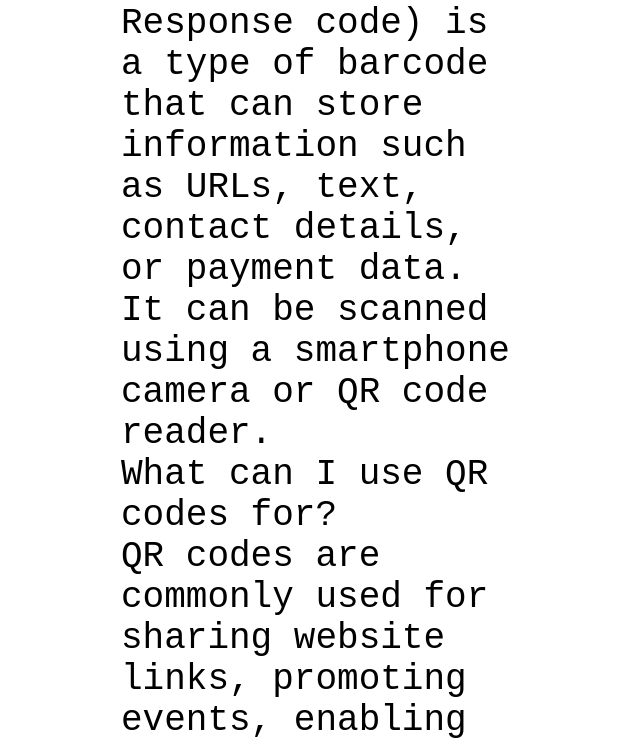
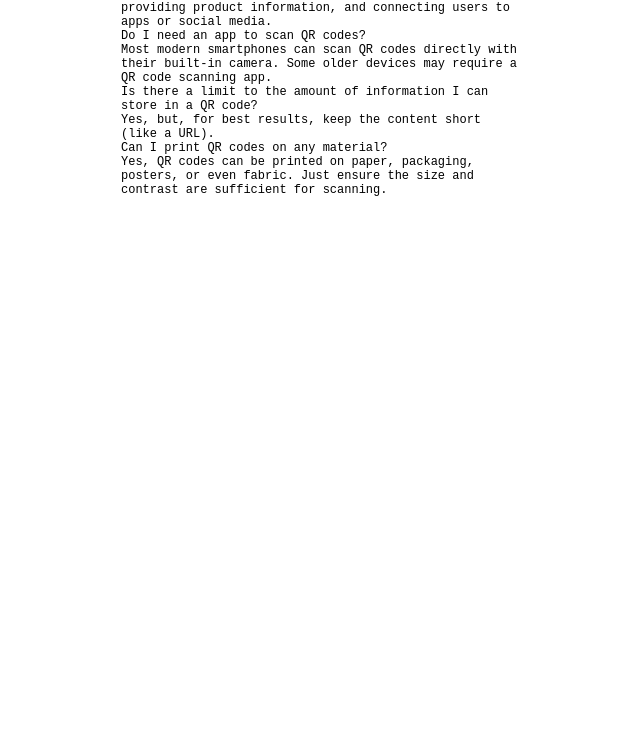
Before and after one commit to tarsislimadev/qrcode, a website: page index.html in a window 1280 px wide. Shown: the part 305-1048 px from the top of the page, without its empty margins (319-959 px from the left). After the commit the page ends 800 px from the top, so only its background shows below. Drawn offline with Linux system fonts and the light colour scheme.

Commit message:
Add FAQ section styling to styles.css

```diff
--- a/styles.css
+++ b/styles.css
@@ -53,3 +53,7 @@ button {
   margin: 0 auto;
   width: 100%;
 }
+
+#faq {
+  font-size: 12px;
+}
```
